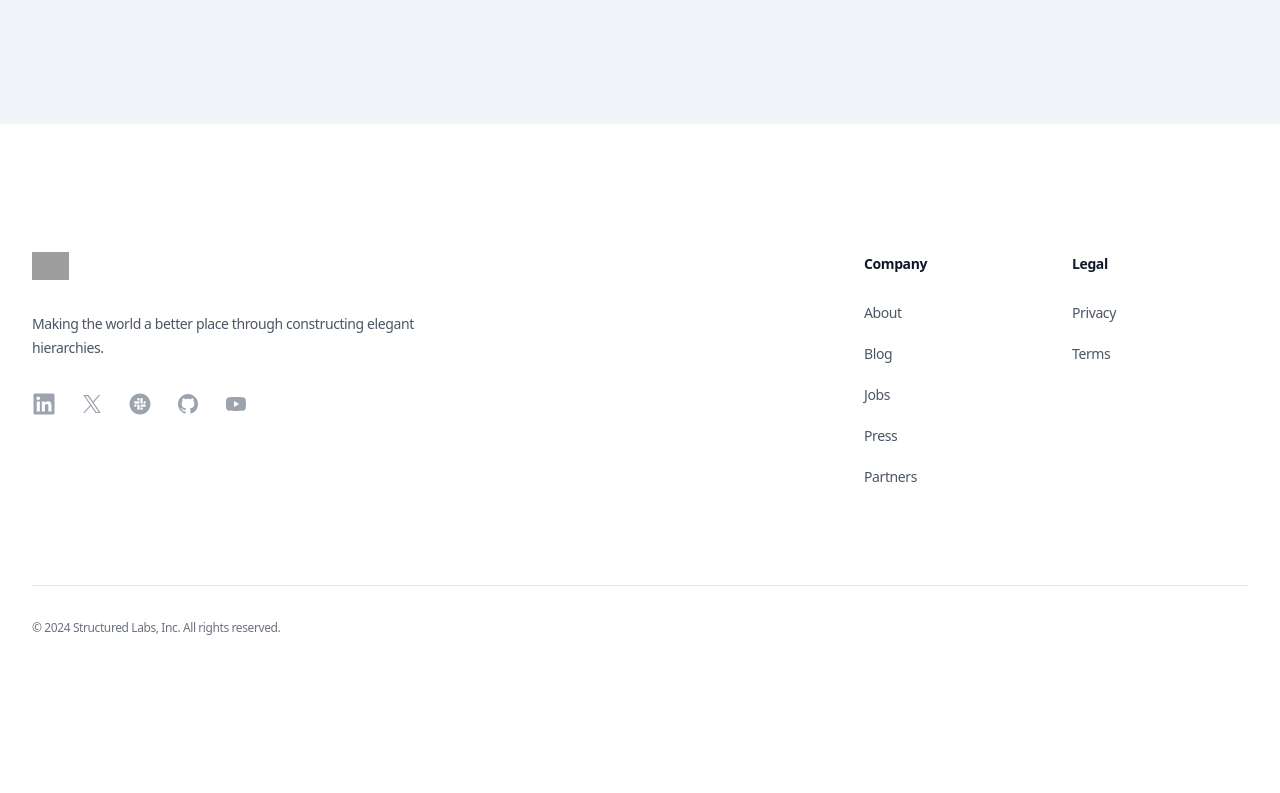
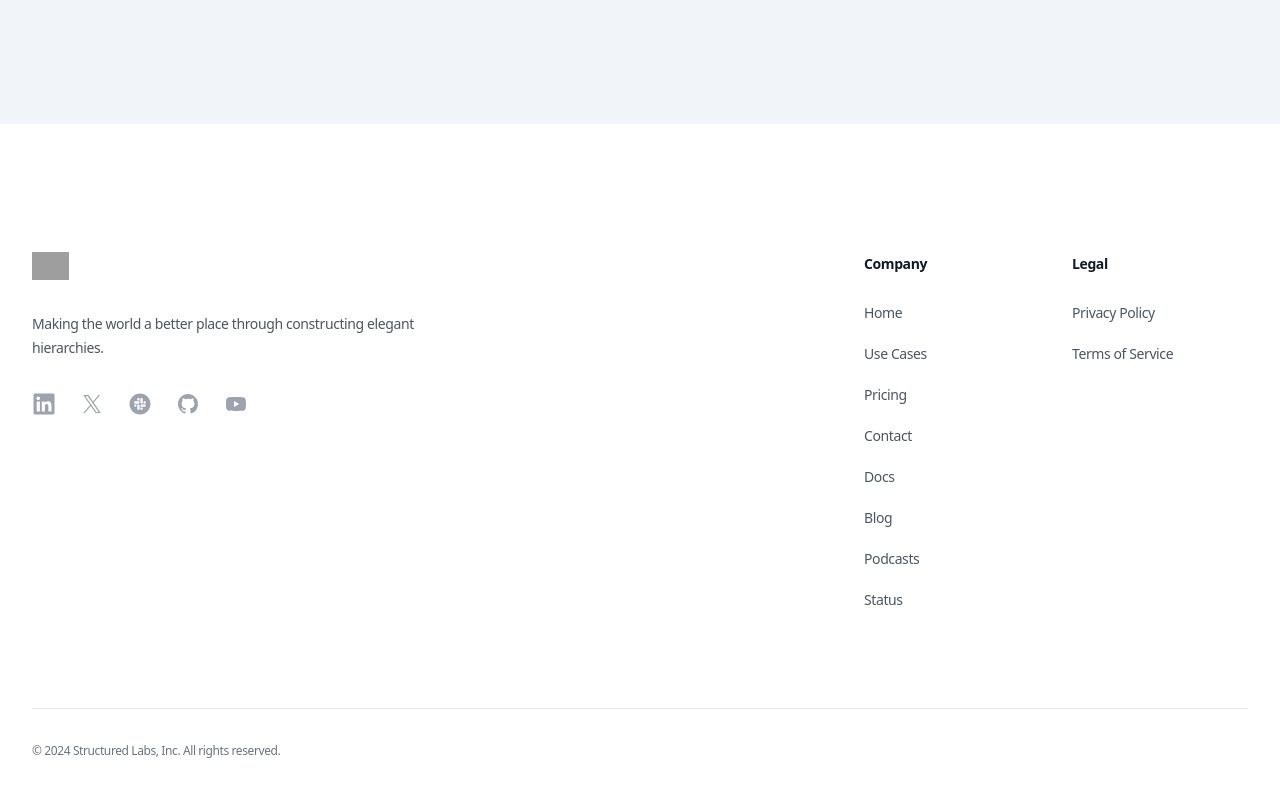
Before and after one commit to StructuredLabs/st-landing, a Next.js app: page / in a window 1280 px wide. Shown: the part 5007-5800 px from the top of the page. Before the commit the page ends 5677 px from the top, so only its background shows below. Built offline with nearby package versions, Linux system fonts and the light colour scheme; grey boxes are pictures that could not be loaded.

Commit message:
feat: footer links

```diff
--- a/components/ui/footer.tsx
+++ b/components/ui/footer.tsx
@@ -2,28 +2,19 @@ import { FaLinkedin } from "react-icons/fa6";
 import { AiFillSlackCircle } from "react-icons/ai";
 
 const navigation = {
-  solutions: [
-    { name: 'Marketing', href: '#' },
-    { name: 'Analytics', href: '#' },
-    { name: 'Commerce', href: '#' },
-    { name: 'Insights', href: '#' },
-  ],
-  support: [
-    { name: 'Pricing', href: '#' },
-    { name: 'Documentation', href: '#' },
-    { name: 'Guides', href: '#' },
-    { name: 'API Status', href: '#' },
-  ],
   company: [
-    { name: 'About', href: '#' },
-    { name: 'Blog', href: '#' },
-    { name: 'Jobs', href: '#' },
-    { name: 'Press', href: '#' },
-    { name: 'Partners', href: '#' },
+    { name: 'Home', href: '/' },
+    { name: 'Use Cases', href: '/usecases' },
+    { name: 'Pricing', href: '/pricing' },
+    { name: 'Contact', href: '/contact' },
+    { name: 'Docs', href: 'https://docs.structuredlabs.com' },
+    { name: 'Blog', href: '/blog' },
+    { name: 'Podcasts', href: '/podcasts' },
+    { name: 'Status', href: 'https://structured.instatus.com/' },
   ],
   legal: [
-    { name: 'Privacy', href: '#' },
-    { name: 'Terms', href: '#' },
+    { name: 'Privacy Policy', href: '/privacy-policy' },
+    { name: 'Terms of Service', href: '/terms-of-service' },
   ],
   social: [
     {
```
